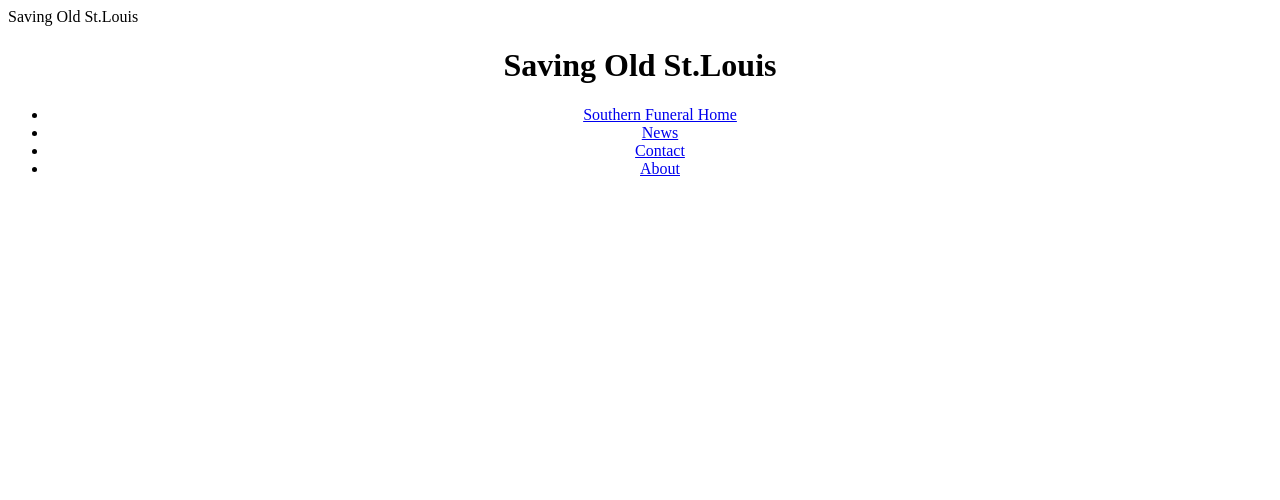
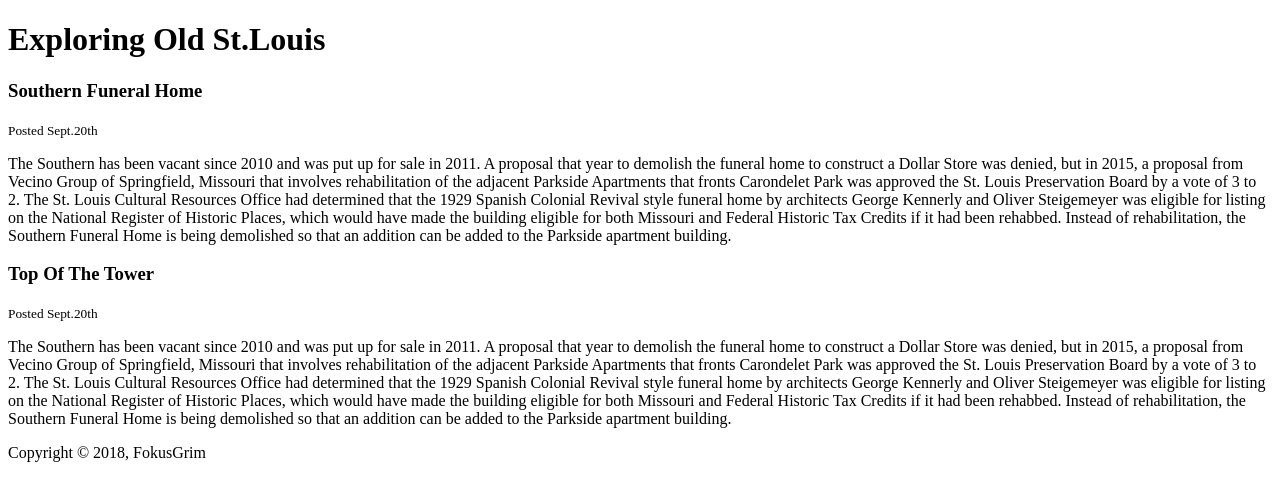
Before and after one commit to FokusGrim/html-me-something, a plain HTML site: page index.html in a window 1280 px wide. Drawn offline with Linux system fonts and the light colour scheme.

Commit message:
Added New Code

```diff
--- a/index.html
+++ b/index.html
@@ -1,19 +1,44 @@
 <!DOCTYPE html>
 <html>
-<head>
-    Saving Old St.Louis
-</head>
+    <head>
+        <title>Andrew Schrumpf</title>
+    </head>
 
-<body>
-    <center>
-        <h1>Saving Old St.Louis</h1>
-        <ul>
-                <li><a href="SouthernFuneralHome.html">Southern Funeral Home</a></li>
-                <li><a href="news.asp">News</a></li>
-                <li><a href="contact.asp">Contact</a></li>
-                <li><a href="about.asp">About</a></li>
-              </ul>
-    </center>
+    <body>
+        <header>
+            <h1>Exploring Old St.Louis</h1>
+        </header>
 
-</body>
+        <section>
+            <article>
+                <h3>Southern Funeral Home</h3>
+                <small>Posted Sept.20th</small>
+                <p>
+                        The Southern has been vacant since 2010 and was put up for sale in 2011. A proposal that year to demolish the funeral home to construct a Dollar Store was denied, but in 2015, a proposal from Vecino Group of Springfield, Missouri that involves rehabilitation of the adjacent Parkside Apartments that fronts Carondelet Park was approved the St. Louis Preservation Board by a vote of 3 to 2.
+
+                        The St. Louis Cultural Resources Office had determined that the 1929 Spanish Colonial Revival style funeral home by architects George Kennerly and Oliver Steigemeyer was eligible for listing on the National Register of Historic Places, which would have made the building eligible for both Missouri and Federal Historic Tax Credits if it had been rehabbed.
+
+                        Instead of rehabilitation, the Southern Funeral Home is being demolished so that an addition can be added to the Parkside apartment building.
+                </p>
+            </article>
+            <article>
+                    <h3>Top Of The Tower</h3>
+                    <small>Posted Sept.20th</small>
+                    <p>
+                            The Southern has been vacant since 2010 and was put up for sale in 2011. A proposal that year to demolish the funeral home to construct a Dollar Store was denied, but in 2015, a proposal from Vecino Group of Springfield, Missouri that involves rehabilitation of the adjacent Parkside Apartments that fronts Carondelet Park was approved the St. Louis Preservation Board by a vote of 3 to 2.
+
+                            The St. Louis Cultural Resources Office had determined that the 1929 Spanish Colonial Revival style funeral home by architects George Kennerly and Oliver Steigemeyer was eligible for listing on the National Register of Historic Places, which would have made the building eligible for both Missouri and Federal Historic Tax Credits if it had been rehabbed.
+
+                            Instead of rehabilitation, the Southern Funeral Home is being demolished so that an addition can be added to the Parkside apartment building.
+                    </p>
+                </article>
+        </section>
+
+    <footer>
+        <p>
+            Copyright &copy; 2018, FokusGrim
+        </p>
+    </footer>
+
+    </body>
 </html>
```
Also changed, not shown: SouthernFuneralHome.html (deleted, +0 -19 lines).
